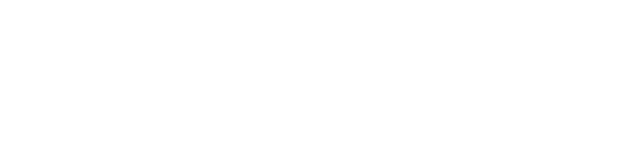
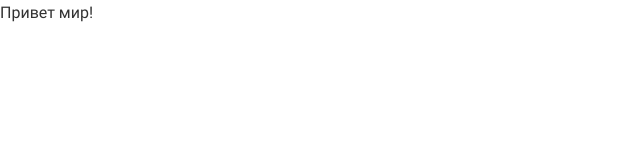
Before and after one commit to SergeyShynkarenko/Vikings, a website: page app/index.html in a window 1280 px wide. Shown: the whole page, without its empty margins (0-640 px from the left). Drawn offline with Linux system fonts and the light colour scheme.

Commit message:
add phrase

```diff
--- a/app/index.html
+++ b/app/index.html
@@ -15,7 +15,11 @@
 
 <body>
 <header>
-
+	<div>
+		<p>
+			Привет мир!
+		</p>
+	</div>
 </header>
 
 	<script src="js/app.min.js"></script>
```
